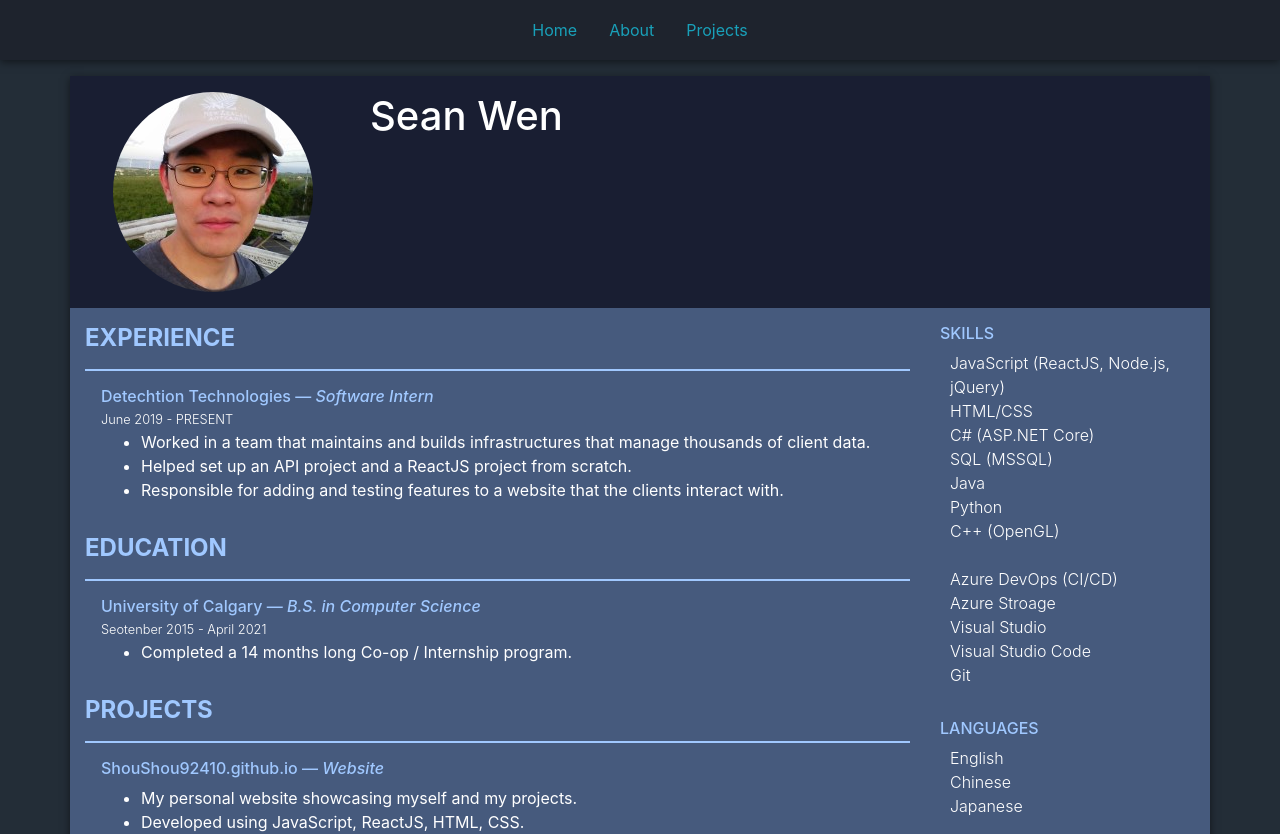
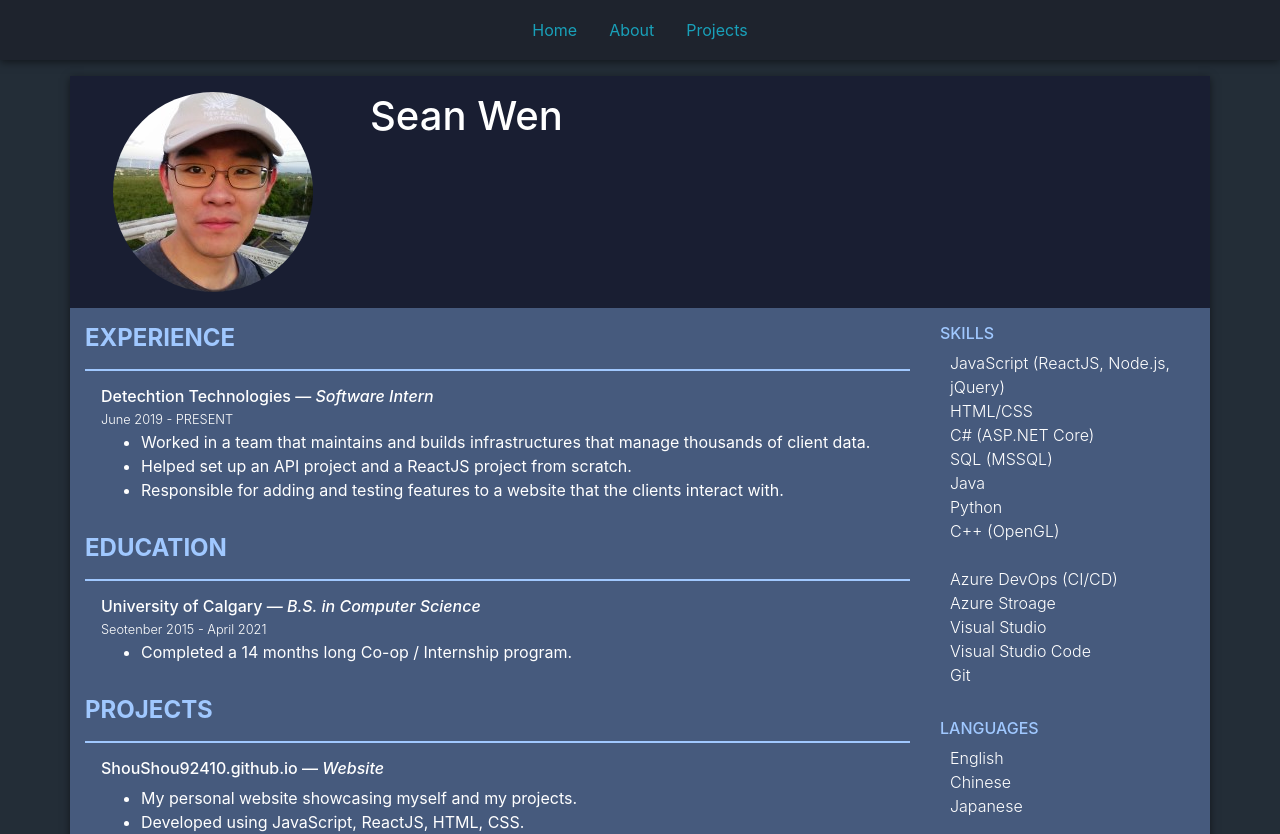
Before and after one commit to ShouShou92410/ShouShou92410.github.io, a React (Create React App) app: page /about in a window 1280 px wide. Shown: the top 834 px of the page. Built offline with nearby package versions, Linux system fonts and the light colour scheme.

Commit message:
- Fix color

```diff
--- a/src/style/index.css
+++ b/src/style/index.css
@@ -73,7 +73,7 @@ hr {
   background-color: rgba(70, 90, 125);
 }
 .about-section > h4,
-h6 {
+.about-section > h6 {
   color: rgb(160, 200, 255);
 }
 .about-section > hr {
```
